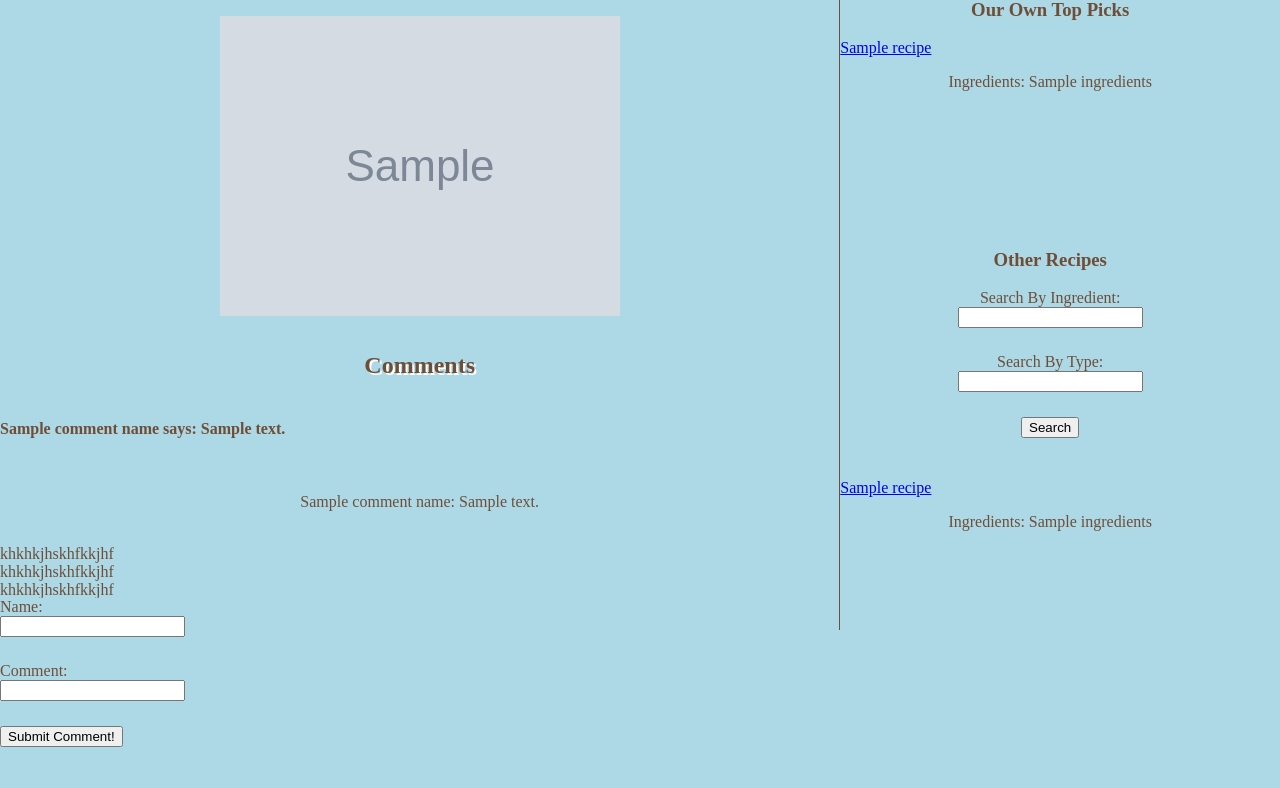
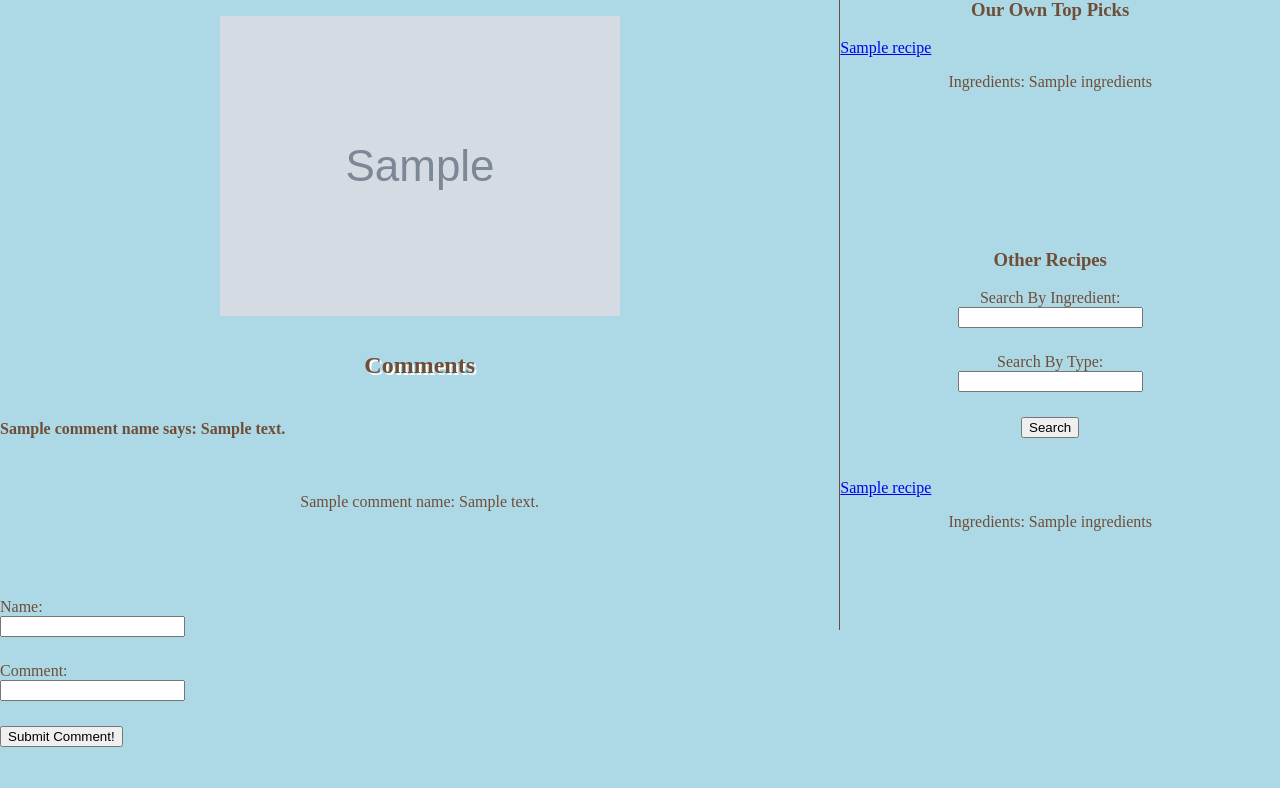
Before and after one commit to anitali2002/cssi2018Allergies, a Python web app: template templates/allergyInfo.html in a window 1280 px wide. Shown: the part 250-1038 px from the top of the page. Run offline with Jinja, Linux system fonts and the light colour scheme; the template is opened without the code that fills it: most values are stand-ins (such as "Sample title", 1, 10 or a date in 2020); grey boxes marked "Sample" are stand-in pictures.

Commit message:
thursday afternoon update
bluh

```diff
--- a/templates/allergyInfo.html
+++ b/templates/allergyInfo.html
@@ -30,15 +30,16 @@
         {% for i in range(comment|length) %}
           <h4> {{commentName[i]}} says: {{comment[i]}}</h4><br/>
           <p> {{commentName[i]}}: {{comment[i]}}</p><br/>
-          <div>khkhkjhskhfkkjhf</div>
-            <div>khkhkjhskhfkkjhf</div>
-              <div>khkhkjhskhfkkjhf</div>
-                <div>grain</div>
-                  <div>khkhkjhskhfkkjhf</div>
-                    <div>khkhkjhskhfkkjhf</div>
-                      <div>khkhkjhskhfkkjhf</div>
-                        <div>test</div>
-                          <div>khkhkjhskhfkkjhf</div>
+          <div></div>
+          <div></div>
+            <div></div>
+              <div></div>
+                <div></div>
+                  <div></div>
+                    <div></div>
+                      <div></div>
+                        <div></div>
+                          <div></div>
 
         {% endfor %}
       </div>
```
